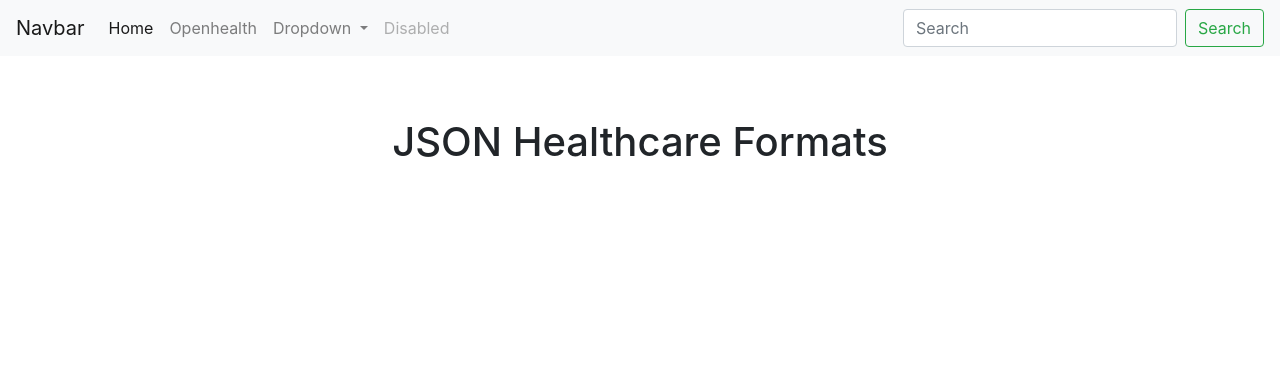
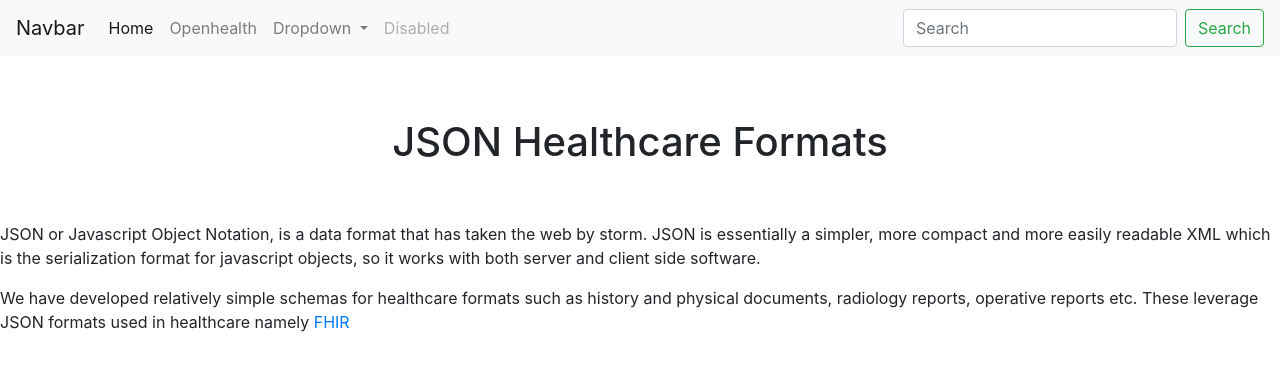
Before and after one commit to openhealth-chart/json-healthcare, a plain HTML site: page index.html in a window 1280 px wide. Drawn offline with Linux system fonts and the light colour scheme.

Commit message:
Update index.html

```diff
--- a/index.html
+++ b/index.html
@@ -45,6 +45,8 @@
             </div>
         </div>
     </div>
+	<p>JSON or Javascript Object Notation, is a data format that has taken the web by storm. JSON is essentially a simpler, more compact and more easily readable XML which is the serialization format for javascript objects, so it works with both server and client side software.</p>
+	<p>We have developed relatively simple schemas for healthcare formats such as history and physical documents, radiology reports, operative reports etc. These leverage JSON formats used in healthcare namely <a href="http://fhir.org">FHIR</a></p>
     <!-- <script src="https://stackpath.bootstrapcdn.com/bootstrap/5.0.0-beta1/js/bootstrap.bundle.min.js"></script> -->
 <script src="js/popper.min.js"></script>
     <script src="js/bootstrap-4.4.1.js"></script>
```
